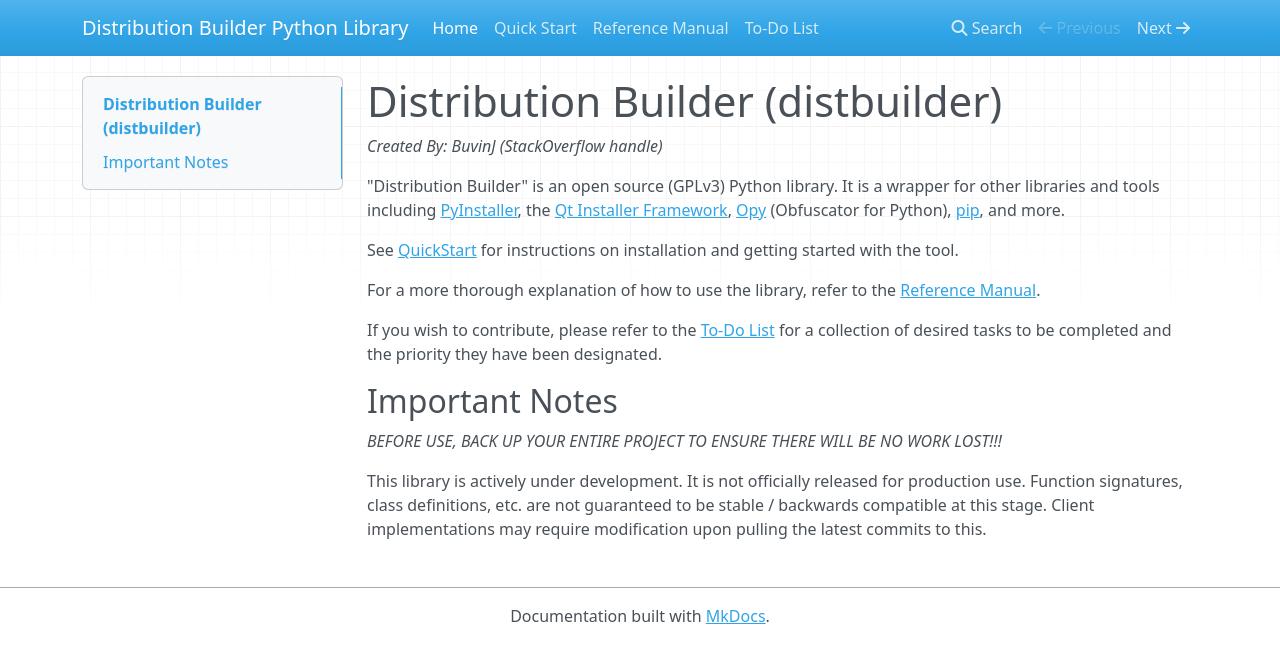
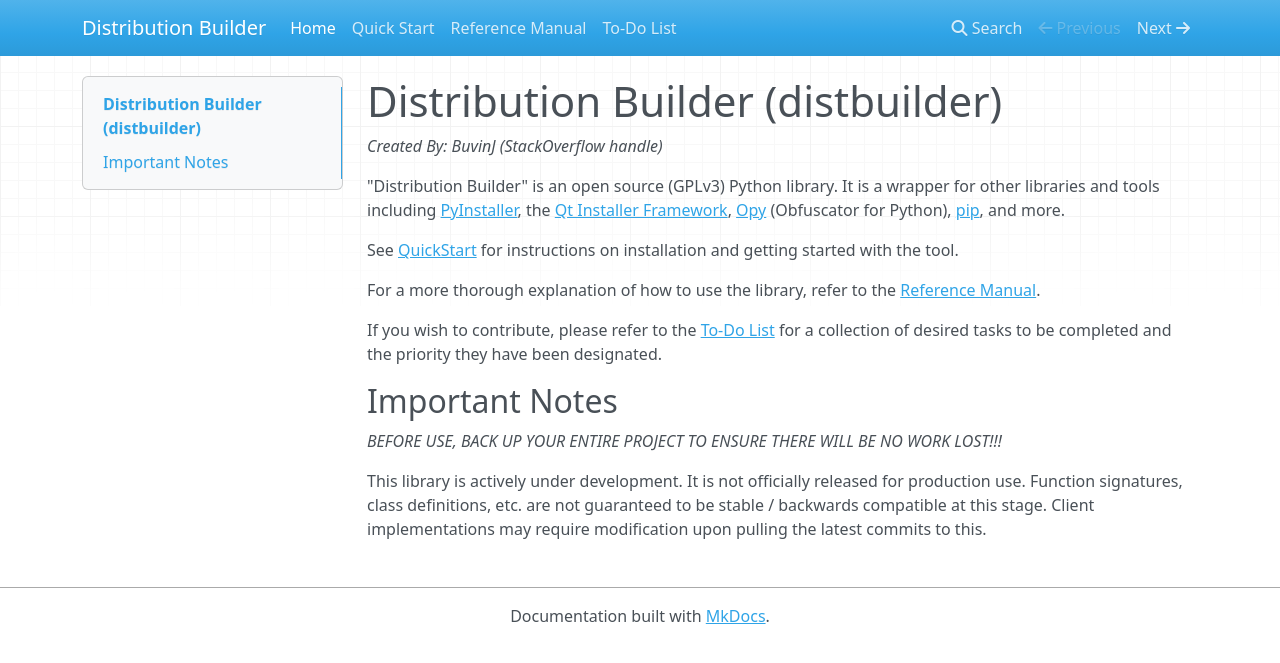
Before and after one commit to BuvinJT/distbuilder, an MkDocs documentation site: the page built from docs/index.md, in a window 1280 px wide. Shown: the top 663 px of the page. Built offline with MkDocs 1.6.1, drawn with Linux system fonts in a browser that asks for light colours; nearby versions of some CDN libraries.

Commit message:
ReadTheDocs tweaks...

```diff
--- a/mkdocs.yml
+++ b/mkdocs.yml
@@ -1,4 +1,4 @@
-site_name: Distribution Builder Python Library
+site_name: Distribution Builder
 nav:
     - Home: index.md
     - Quick Start: QuickStart.md
```
Also changed, not shown: README.md (+1 -1 lines).
